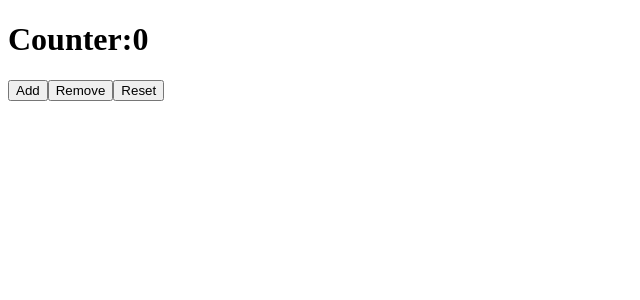
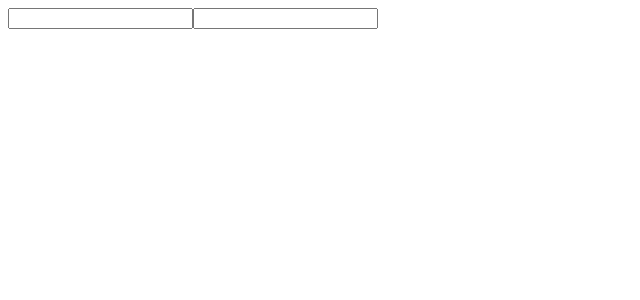
Before and after one commit to danycnc/repo-react-exercises, a React (Create React App) app in the folder react-exercises/: page / in a window 1280 px wide. Shown: the top 300 px of the page, without its empty margins (0-640 px from the left). Built offline with nearby package versions, Linux system fonts and the light colour scheme.

Commit message:
svolto customHook-02

```diff
--- a/react-exercises/src/App.js
+++ b/react-exercises/src/App.js
@@ -5,6 +5,7 @@ import Counter from './Counter';
 import GithubUser from './GithubUser';
 import GithubUserList from './GithubUserList';
 import Hello from './Hello';
+import HookLogin from './HookLogin';
 import InteractiveWelcome from './InteractiveWelcome';
 import Login from './Login';
 import Sum from './Sum';
@@ -16,7 +17,7 @@ class App extends Component {
   render() {
     return (
       <div>
-        <Counter />
+        <HookLogin />
       </div>
     );
   }
--- /dev/null
+++ b/react-exercises/src/HookLogin.js
@@ -0,0 +1,21 @@
+import useInput from './useInput';
+
+const HookLogin = () => {
+  const { data, handleInput } = useInput();
+
+  return (
+    <div>
+      <input
+        name='username'
+        value={data.username}
+        onChange={handleInput}></input>
+      <input
+        name='password'
+        type='password'
+        value={data.password}
+        onChange={handleInput}></input>
+    </div>
+  );
+};
+
+export default HookLogin;
--- /dev/null
+++ b/react-exercises/src/useInput.js
@@ -0,0 +1,22 @@
+import { useState } from 'react';
+
+const useInput = () => {
+  const [data, setData] = useState({
+    username: '',
+    password: '',
+  });
+
+  const handleInput = (event) => {
+    const { name, value } = event.target;
+    setData((data) => {
+      return {
+        ...data,
+        [name]: value,
+      };
+    });
+  };
+
+  return { data, handleInput };
+};
+
+export default useInput;
```
